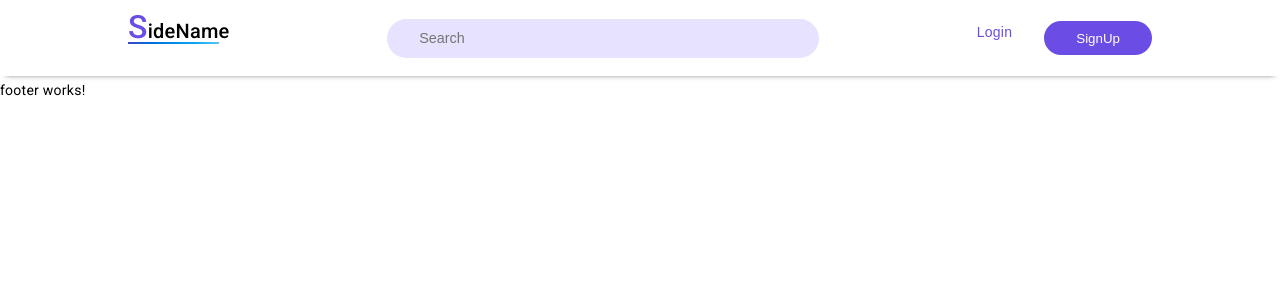
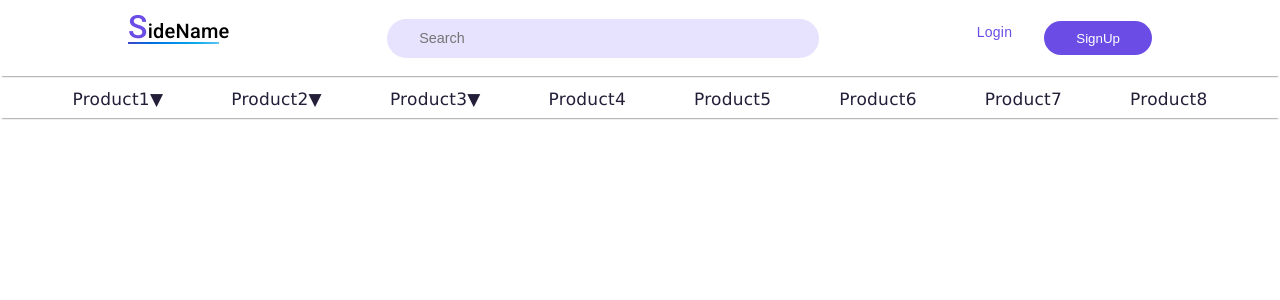
Before and after one commit to cs-learning-group/rental-store, an Angular app: page /home in a window 1280 px wide. Before the commit this address led to /. Shown: the top 300 px of the page. Built offline with nearby package versions, Linux system fonts and the light colour scheme.

Commit message:
created header  drop-down menu

```diff
--- a/package.json
+++ b/package.json
@@ -20,6 +20,9 @@
     "@angular/platform-browser": "^15.2.0",
     "@angular/platform-browser-dynamic": "^15.2.0",
     "@angular/router": "^15.2.0",
+    "@fortawesome/angular-fontawesome": "^0.12.1",
+    "@fortawesome/fontawesome-svg-core": "^6.2.1",
+    "@fortawesome/free-solid-svg-icons": "^6.2.1",
     "rxjs": "~7.8.0",
     "tslib": "^2.3.0",
     "zone.js": "~0.12.0"
--- a/src/app/footer/footer.component.html
+++ b/src/app/footer/footer.component.html
@@ -1 +1 @@
-<p>footer works!</p>
+<!-- <p>footer works!</p> -->
--- a/src/app/header/header.component.scss
+++ b/src/app/header/header.component.scss
@@ -38,7 +38,7 @@ nav {
   padding: 0.7rem 0;
   -webkit-box-shadow: 0 4px 6px -6px #222;
   -moz-box-shadow: 0 4px 6px -6px #222;
-  box-shadow: 0 4px 6px -6px #222;
+  box-shadow: 0 2px 2px -2px #222;
   position: fixed;
   top: 0;
   z-index: 10;
@@ -131,7 +131,7 @@ h2:hover::after {
     padding: 10px 20px;
     border-bottom-left-radius: 3vh;
     z-index: 999;
-    border-bottom: 1px solid rgb(135, 135, 188);
+    // border-bottom: 1px solid rgb(135, 135, 188);
     position: absolute;
     background-color: hsl(252, 30%, 100%);
     justify-content: center;
--- /dev/null
+++ b/src/app/home/home.component.html
@@ -0,0 +1,34 @@
+<nav>
+  <ul class="menu">
+    <li>
+      <a href="#" id="opa">Product1▼</a>
+      <ul>
+        <li><a href="#">Mobiles</a></li>
+        <li><a href="#">Laptops</a></li>
+        <li><a href="#">Tablets</a></li>
+      </ul>
+    </li>
+    <li>
+      <a href="#" id="opa">Product2▼</a>
+      <ul>
+        <li><a href="#">Men</a></li>
+        <li><a href="#">Women</a></li>
+        <li><a href="#">Kids</a></li>
+      </ul>
+    </li>
+    <li>
+      <a href="#" id="opa">Product3▼</a>
+      <ul>
+        <li><a href="#">T-shirt</a></li>
+        <li><a href="#">T-shirt</a></li>
+        <li><a href="#">T-shirt</a></li>
+        <li><a href="#">T-shirt</a></li>
+      </ul>
+    </li>
+    <li><a href="#" id="opa">Product4</a></li>
+    <li><a href="#" id="opa">Product5</a></li>
+    <li><a href="#" id="opa">Product6</a></li>
+    <li><a href="#" id="opa">Product7</a></li>
+    <li><a href="#" id="opa">Product8</a></li>
+  </ul>
+</nav>
--- /dev/null
+++ b/src/app/home/home.component.scss
@@ -0,0 +1,93 @@
+* {
+  margin: 0;
+  padding: 0;
+  box-sizing: border-box;
+  list-style: none;
+}
+
+nav {
+  background-color: hsl(252, 30%, 100%);
+  color: hsl(252, 30%, 17%);
+  box-shadow: 0 2px 2px -2px #222;
+  // color: #fff;
+  display: flex;
+  justify-content: center;
+}
+
+.menu {
+  display: flex;
+  list-style: none;
+  margin: 0;
+  padding: 0;
+}
+
+.menu > li {
+  margin: 0 15px;
+  position: relative;
+}
+
+.menu > li > a {
+  font-family: "Lucida Sans", "Lucida Sans Regular", "Lucida Grande",
+    "Lucida Sans Unicode", Geneva, Verdana, sans-serif;
+  color: hsl(252, 30%, 17%);
+  display: block;
+  font-size: 17px;
+  padding: 9px 19px;
+  text-decoration: none;
+}
+
+.menu ul {
+  background-color: #fff;
+  border-radius: 4px;
+  box-shadow: 0 3px 12px rgba(0, 0, 0, 0.15);
+  display: none;
+  margin: 0;
+  padding: 0;
+  position: absolute;
+  top: 35px;
+  width: 200px;
+}
+
+.menu ul li {
+  margin: 0;
+}
+
+.menu ul li a {
+  color: #333;
+  display: block;
+  font-size: 14px;
+  padding: 10px 15px;
+  text-decoration: none;
+}
+
+.menu li:hover > ul {
+  display: block;
+  z-index: 999;
+}
+
+@media screen and (max-width: 768px) {
+  nav {
+    text-align: left;
+    justify-content: flex-start;
+  }
+  nav ul {
+    flex-direction: column;
+  }
+
+  .menu > li {
+    margin: 15px 0;
+    position: relative;
+    width: 100%;
+  }
+
+  .menu > li > a {
+    border-bottom: 1px solid #fff;
+    /* padding: 15px 20px; */
+  }
+
+  .menu ul {
+    left: 0;
+    top: auto;
+    width: 100%;
+  }
+}
```
Also changed, not shown: src/app/app.module.ts (+28 -17 lines), src/app/home/home.component.ts (added, +19 -0 lines), 2 other files (tests, documents, lock files or other folders).
